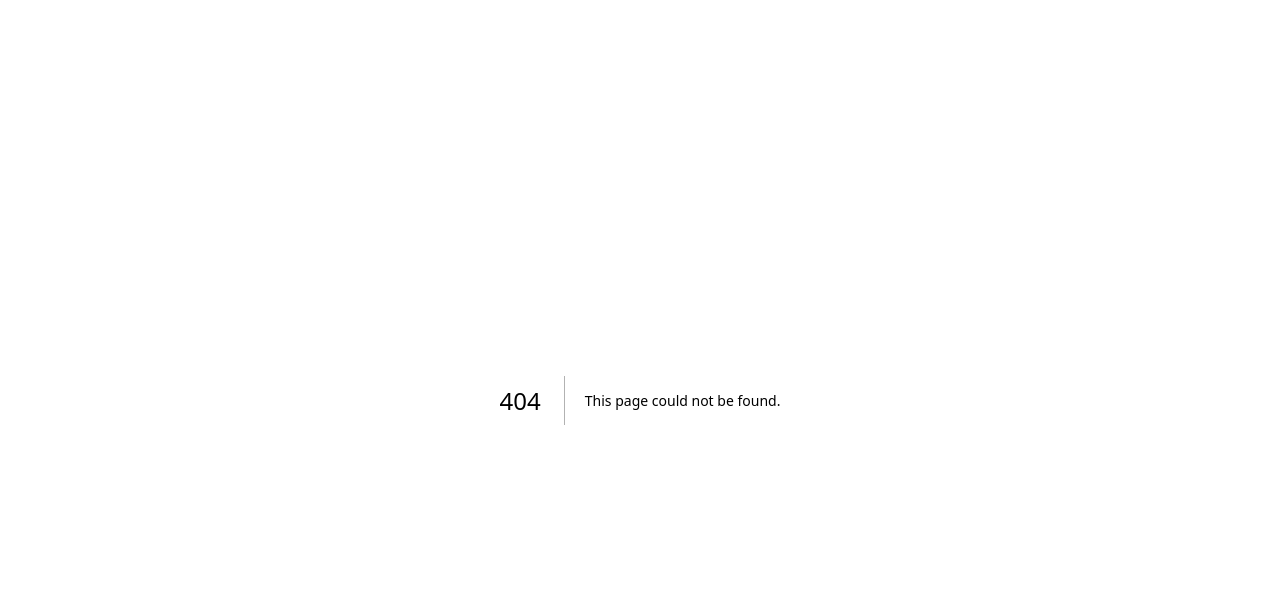
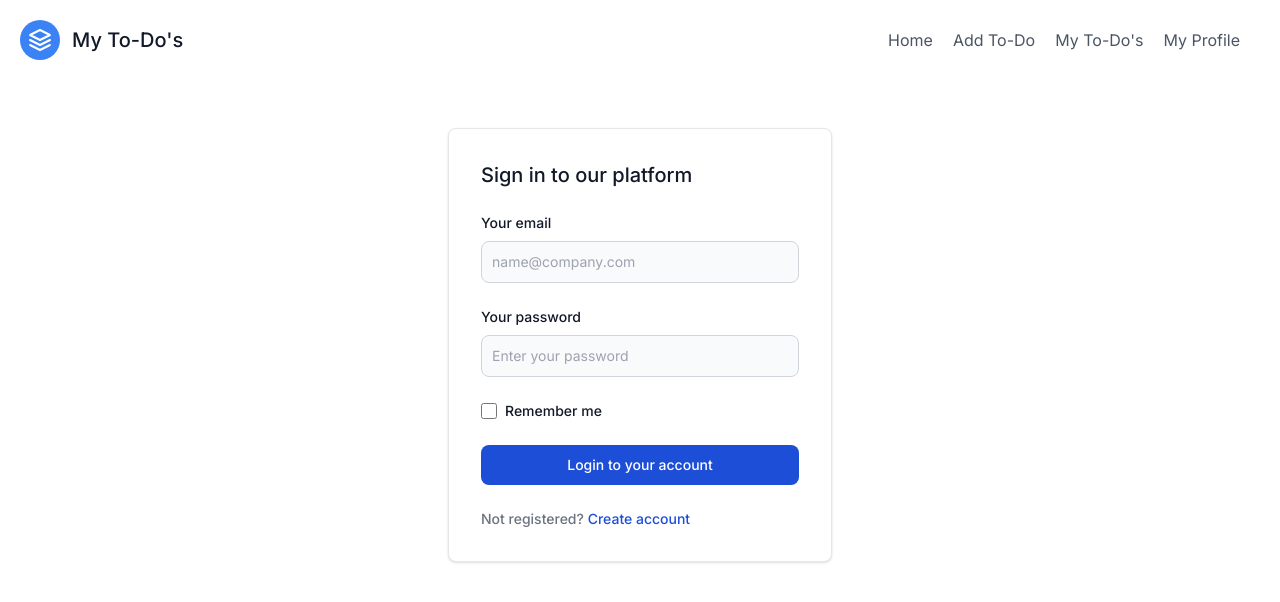
Before and after one commit to khaleelsheikh/todo-app, a Next.js app: page /login in a window 1280 px wide. Before the commit this address had no page. Shown: the top 602 px of the page. Built offline with nearby package versions, Linux system fonts and the light colour scheme.

Commit message:
Header & login page created

```diff
--- /dev/null
+++ b/app/components/Header.js
@@ -0,0 +1,46 @@
+"use client";
+import Link from "next/link";
+import { React } from "react";
+
+export default function Header() {
+  return (
+    <>
+      <header className="text-gray-600 body-font">
+        <div className="container mx-auto flex flex-wrap p-5 flex-col md:flex-row items-center">
+          <Link
+            href="#"
+            className="flex title-font font-medium items-center text-gray-900 mb-4 md:mb-0"
+          >
+            <svg
+              xmlns="http://www.w3.org/2000/svg"
+              fill="none"
+              stroke="currentColor"
+              strokeLinecap="round"
+              strokeLinejoin="round"
+              strokeWidth="2"
+              className="w-10 h-10 text-white p-2 bg-blue-500 rounded-full"
+              viewBox="0 0 24 24"
+            >
+              <path d="M12 2L2 7l10 5 10-5-10-5zM2 17l10 5 10-5M2 12l10 5 10-5"></path>
+            </svg>
+            <span className="ml-3 text-xl">My To-Do's</span>
+          </Link>
+          <nav className="md:ml-auto flex flex-wrap items-center text-base justify-center">
+            <Link href="#" className="mr-5 hover:text-sky-500">
+              Home
+            </Link>
+            <Link href="#" className="mr-5 hover:text-sky-500">
+              Add To-Do
+            </Link>
+            <Link href="#" className="mr-5 hover:text-sky-500">
+              My To-Do's
+            </Link>
+            <Link href="#" className="mr-5 hover:text-sky-500">
+              My Profile
+            </Link>
+          </nav>
+        </div>
+      </header>
+    </>
+  );
+}
--- a/app/components/TodoList.js
+++ b/app/components/TodoList.js
@@ -1,3 +1,4 @@
+"use client";
 import { React } from "react";
 
 export default function TodoList({ todos }) {
--- /dev/null
+++ b/app/login/LoginPage.js
@@ -0,0 +1,84 @@
+// Import the necessary Next.js components
+import Link from "next/link";
+
+export default function LoginPage() {
+  return (
+    <>
+      <div className="flex justify-center mt-12">
+        <div className="w-full max-w-sm p-4 bg-white border border-gray-200 rounded-lg shadow sm:p-6 md:p-8 dark:bg-gray-800 dark:border-gray-700">
+          <form className="space-y-6" action="#">
+            <h5 className="text-xl font-medium text-gray-900 dark:text-white">
+              Sign in to our platform
+            </h5>
+            <div>
+              <label
+                htmlFor="email"
+                className="block mb-2 text-sm font-medium text-gray-900 dark:text-white"
+              >
+                Your email
+              </label>
+              <input
+                type="email"
+                name="email"
+                id="email"
+                className="bg-gray-50 border border-gray-300 text-gray-900 text-sm rounded-lg focus:ring-blue-500 focus:border-blue-500 block w-full p-2.5 dark:bg-gray-600 dark:border-gray-500 dark:placeholder-gray-400 dark:text-white"
+                placeholder="name@company.com"
+                required
+              />
+            </div>
+            <div>
+              <label
+                htmlFor="password"
+                className="block mb-2 text-sm font-medium text-gray-900 dark:text-white"
+              >
+                Your password
+              </label>
+              <input
+                type="password"
+                name="password"
+                id="password"
+                placeholder="Enter your password"
+                className="bg-gray-50 border border-gray-300 text-gray-900 text-sm rounded-lg focus:ring-blue-500 focus:border-blue-500 block w-full p-2.5 dark:bg-gray-600 dark:border-gray-500 dark:placeholder-gray-400 dark:text-white"
+                required
+              />
+            </div>
+            <div className="flex items-start">
+              <div className="flex items-start">
+                <div className="flex items-center h-5">
+                  <input
+                    id="remember"
+                    type="checkbox"
+                    value=""
+                    className="w-4 h-4 border border-gray-300 rounded bg-gray-50 focus:ring-3 focus:ring-blue-300 dark:bg-gray-700 dark:border-gray-600 dark:focus:ring-blue-600 dark:ring-offset-gray-800 dark:focus:ring-offset-gray-800"
+                    required
+                  />
+                </div>
+                <label
+                  htmlFor="remember"
+                  className="ml-2 text-sm font-medium text-gray-900 dark:text-gray-300"
+                >
+                  Remember me
+                </label>
+              </div>
+            </div>
+            <button
+              type="submit"
+              className="w-full text-white bg-blue-700 hover:bg-blue-800 focus:ring-4 focus:outline-none focus:ring-blue-300 font-medium rounded-lg text-sm px-5 py-2.5 text-center dark:bg-blue-600 dark:hover:bg-blue-700 dark:focus:ring-blue-800"
+            >
+              Login to your account
+            </button>
+            <div className="text-sm font-medium text-gray-500 dark:text-gray-300">
+              Not registered?{" "}
+              <a
+                href="#"
+                className="text-blue-700 hover:underline dark:text-blue-500"
+              >
+                Create account
+              </a>
+            </div>
+          </form>
+        </div>
+      </div>
+    </>
+  );
+}
--- /dev/null
+++ b/app/login/page.js
@@ -0,0 +1,13 @@
+"use client";
+import React, { useState } from "react";
+import Header from "../components/Header";
+import Login from "./LoginPage";
+
+export default function LoginPage() {
+  return (
+    <>
+      <Header />
+      <Login />
+    </>
+  );
+}
--- a/app/page.js
+++ b/app/page.js
@@ -1,11 +1,11 @@
 "use client";
 import React, { useState } from "react";
-import AddTodo from "./components/AddTodo";
+import Header from "./components/Header";
 
 export default function Home() {
   return (
     <>
-      <AddTodo />
+      <Header />
     </>
   );
 }
```
